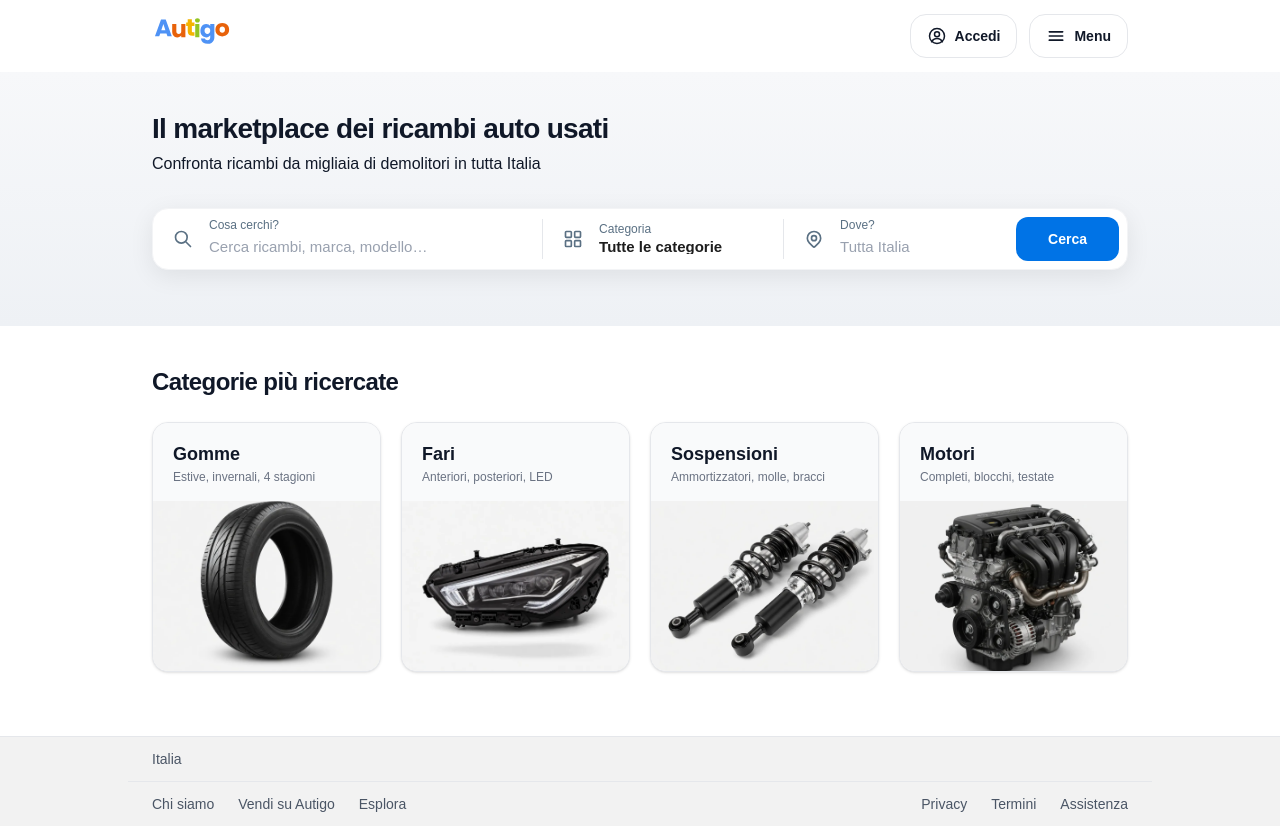
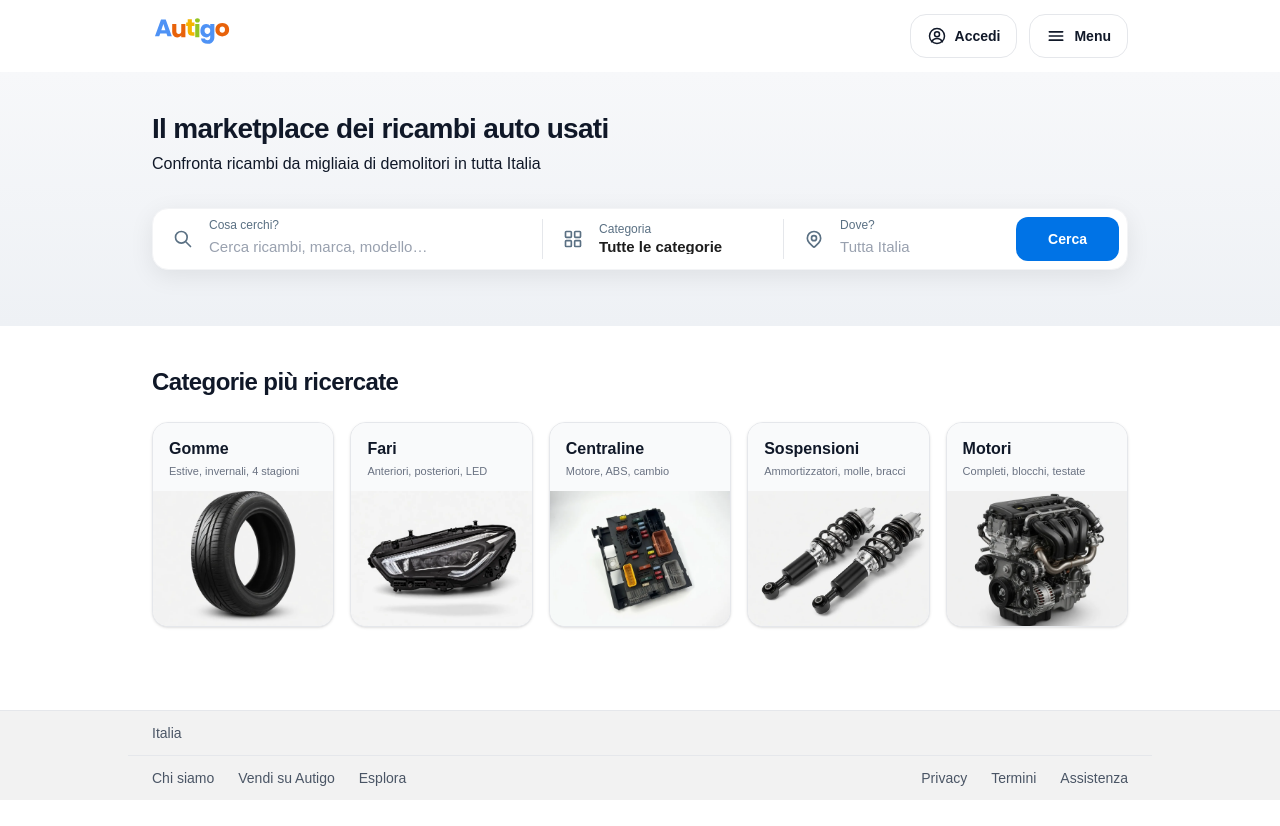
Before and after one commit to autodemo24/autodemo24, a Next.js app: page /home2 in a window 1280 px wide. After the commit the page ends 800 px from the top, so only its background shows below. Built offline with nearby package versions, Linux system fonts and the light colour scheme.

Commit message:
home2: aggiunta card Centraline tra Fari e Sospensioni, griglia passata a 5 colonne, padding e text size card ridotti per farle stare su una riga
Co-Authored-By: Claude Opus 4.7 (1M context) <noreply@anthropic.com>

```diff
--- a/app/home2/page.tsx
+++ b/app/home2/page.tsx
@@ -14,6 +14,12 @@ export default function Home2() {
       sub: 'Anteriori, posteriori, LED',
       href: '/ricerca?q=faro',
       img: '/images/categorie/fari.webp',
+    },
+    {
+      label: 'Centraline',
+      sub: 'Motore, ABS, cambio',
+      href: '/ricerca?q=centralina',
+      img: '/images/categorie/centraline.webp',
     },
     {
       label: 'Sospensioni',
@@ -94,7 +100,7 @@ export default function Home2() {
               Categorie più ricercate
             </h2>
 
-            <div className="mt-6 grid grid-cols-1 sm:grid-cols-2 lg:grid-cols-4 gap-5">
+            <div className="mt-6 grid grid-cols-2 sm:grid-cols-3 lg:grid-cols-5 gap-4">
               {categorie.map((c) => (
                 <a
                   key={c.label}
@@ -102,9 +108,9 @@ export default function Home2() {
                   className="group flex flex-col overflow-hidden rounded-2xl bg-white border border-gray-200 shadow-sm hover:shadow-lg hover:-translate-y-0.5 hover:border-gray-300 transition-all duration-200"
                 >
                   {/* Header testuale */}
-                  <div className="px-5 pt-5 pb-4 bg-gray-50">
-                    <h3 className="text-lg font-bold text-gray-900 leading-tight">{c.label}</h3>
-                    <p className="mt-1 text-xs text-gray-500 truncate">{c.sub}</p>
+                  <div className="px-4 pt-4 pb-3 bg-gray-50">
+                    <h3 className="text-base font-bold text-gray-900 leading-tight">{c.label}</h3>
+                    <p className="mt-1 text-[11px] text-gray-500 truncate">{c.sub}</p>
                   </div>
 
                   {/* Immagine */}
```
Also changed, not shown: public/images/categorie/centraline.webp (added).
